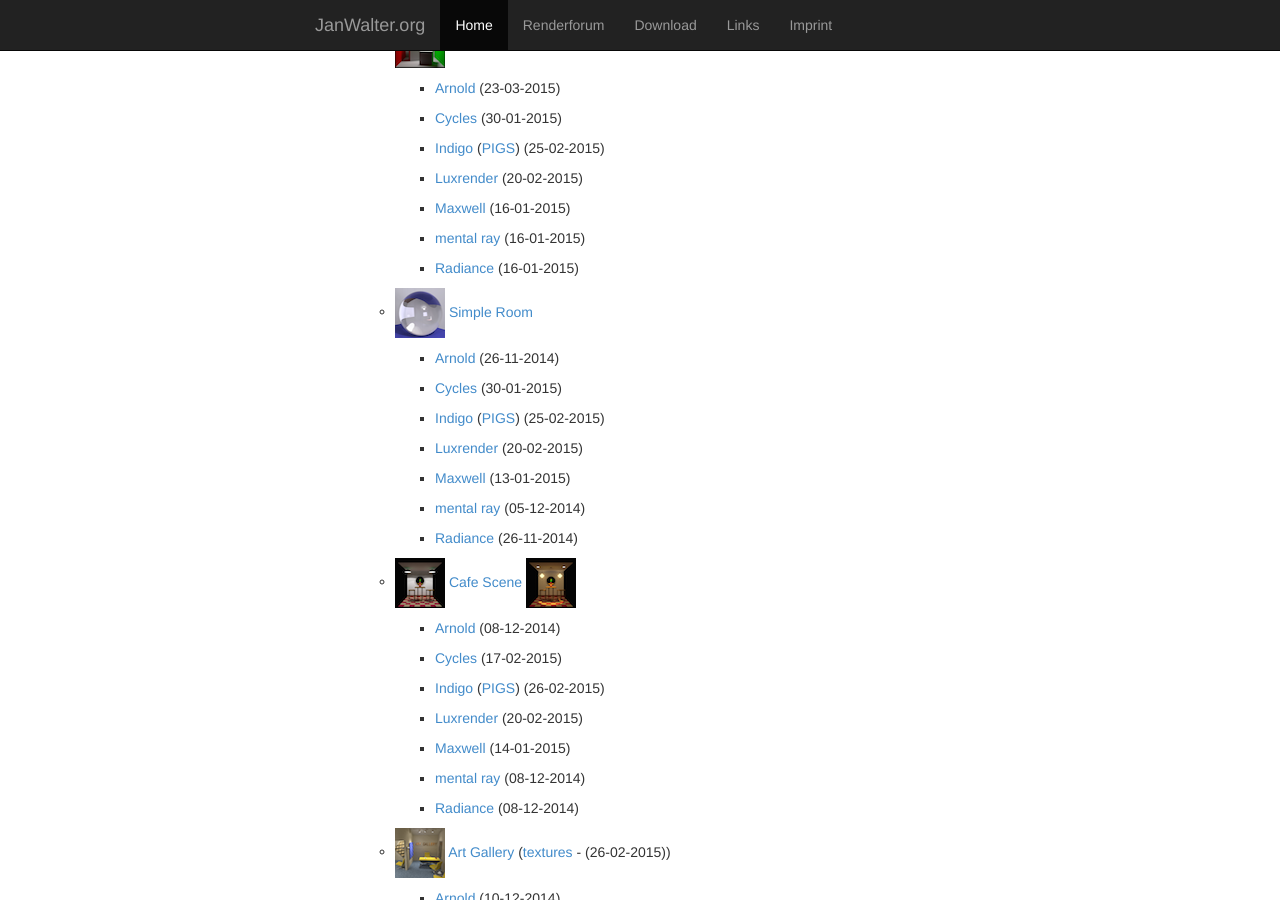
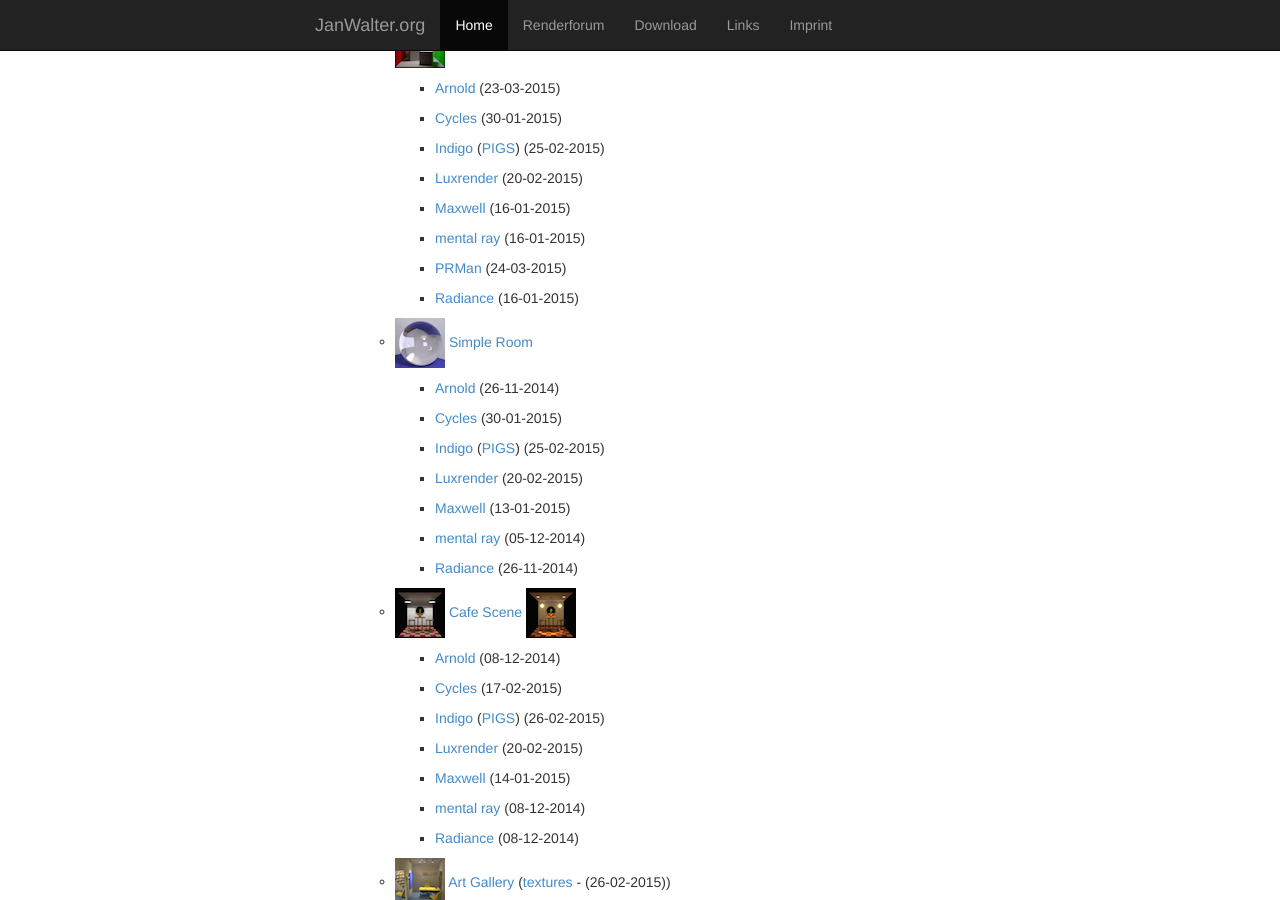
Before and after one commit to wahn/jan_walter_org, a Jekyll site: the page built from download/index.md, in a window 1280 px wide and 900 px high, scrolled down 332 px. Built offline with Jekyll 4.4.1, drawn with Linux system fonts in a browser that asks for light colours; Markdown is read by kramdown in place of the engine named in the settings.

Commit message:
Download link for the Cornell box in Pixar's RenderMan file format.

```diff
--- a/download/index.md
+++ b/download/index.md
@@ -43,6 +43,8 @@
         + [Maxwell](https://www.janwalter.org/Download/Scenes/cornell_box_mxs.tar.gz) (16-01-2015)
 
         + [mental ray](https://www.janwalter.org/Download/Scenes/cornell_box_mi.tar.gz) (16-01-2015)
+
+        + [PRMan](https://www.janwalter.org/Download/Scenes/cornell_box_rib.tar.gz) (24-03-2015)
 
         + [Radiance](https://www.janwalter.org/Download/Scenes/cornell_box_rad.tar.gz) (16-01-2015)
 
```
